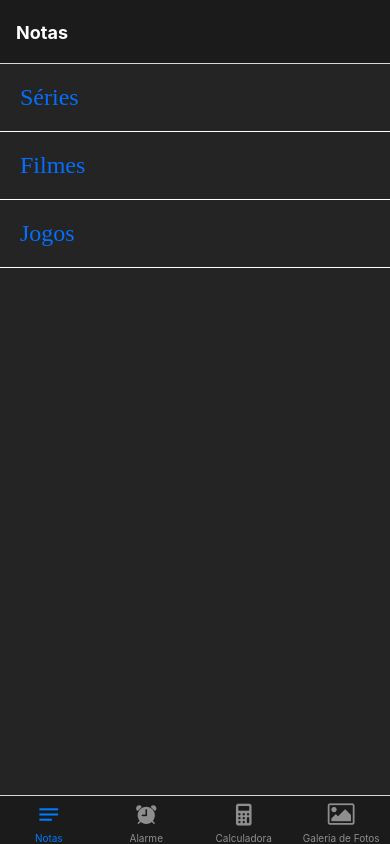
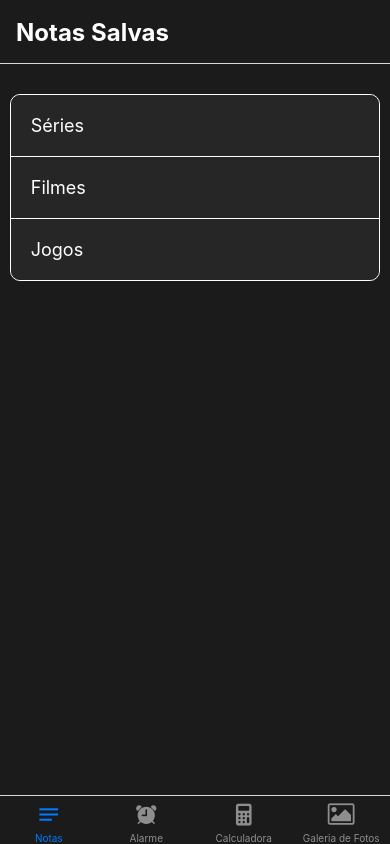
Before and after one commit to EnzoBozzani/control-center-app, a React Native app: screen /Notas in a window 390 px wide. Built offline with nearby package versions, Linux system fonts and the light colour scheme.

Commit message:
feat: started developing notes screen and created common styles

```diff
--- a/App.tsx
+++ b/App.tsx
@@ -3,6 +3,7 @@ import { createBottomTabNavigator } from '@react-navigation/bottom-tabs';
 import NotesNavigator from './screens/NotesNavigator';
 import { MaterialIcons, Ionicons, FontAwesome } from '@expo/vector-icons';
 import { Alarm } from './screens/Alarm';
+import { colors } from './styles';
 
 const Tab = createBottomTabNavigator();
 
@@ -12,15 +13,16 @@ export default function App() {
       <Tab.Navigator
         screenOptions={{
           tabBarStyle: {
-            backgroundColor: '#1b1b1b'
+            backgroundColor: colors.dark
           },
           headerStyle: {
-            backgroundColor: '#1b1b1b'
+            backgroundColor: colors.dark,
           },
-          headerTintColor: '#fff',
+          headerTintColor: colors.white,
           headerTitleStyle: {
             fontWeight: 'bold',
-          }
+            fontSize: 20
+          },
         }}
       >
         <Tab.Screen
--- /dev/null
+++ b/notes.json
@@ -0,0 +1,14 @@
+[
+    {
+        "title": "Séries",
+        "noteContent": "Conteúdo 4fb3niu f4uinfu4n3fuib34 ui3fbnu34nfiu54bnf5ruibf f4uinefduenfdui34f ufin34fujn4iufn4iuf 3f4uinrnufriubn"
+    },
+    {
+        "title": "Filmes",
+        "noteContent": "Conteúdo 4fb3niu f4uinfu4n3fuib34 ui3fbnu34nfiu54bnf5ruibf f4uinefduenfdui34f ufin34fujn4iufn4iuf 3f4uinrnufriubn"
+    },
+    {
+        "title": "Jogos",
+        "noteContent": "Conteúdo 4fb3niu f4uinfu4n3fuib34 ui3fbnu34nfiu54bnf5ruibf f4uinefduenfdui34f ufin34fujn4iufn4iuf 3f4uinrnufriubn"
+    }
+]
--- a/screens/Alarm.tsx
+++ b/screens/Alarm.tsx
@@ -1,8 +1,9 @@
 import { View } from "react-native"
+import { common } from "../styles"
 
 export const Alarm = () => {
     return (
-        <View>
+        <View style={common.container}>
 
         </View>
     )
--- a/screens/Note.tsx
+++ b/screens/Note.tsx
@@ -1,10 +1,15 @@
 import { View, Text } from "react-native";
+import { common } from "../styles";
 
 export const NoteScreen = ({ route }) => {
     const { title, noteContent } = route.params;
 
+    //a parte que tem o texto precisa ser um TextInput enorme que tem um estado atrelado ao seu conteúdo
+    //(inicia com o noteContent), e precisa ter um botão de salvar no final da tela
+    //ao clicar em salvar, o valor do estado é enviado para o firebase
+
     return (
-        <View>
+        <View style={common.container}>
             <Text>
                 {title}
                 {noteContent}
--- a/screens/NotesNavigator.tsx
+++ b/screens/NotesNavigator.tsx
@@ -1,31 +1,35 @@
 import { createNativeStackNavigator } from '@react-navigation/native-stack';
 import { SavedNotesScreen } from './NotesScreen';
 import { NoteScreen } from './Note';
+import { colors } from '../styles';
 
 const NotesStack = createNativeStackNavigator();
 
 export default function () {
     return (
         <NotesStack.Navigator
-            screenOptions={{
-                headerStyle: {
-                    backgroundColor: '#1b1b1b'
-                },
-                headerTintColor: '#fff',
-                headerTitleStyle: {
-                    fontWeight: 'bold',
-                },
-            }}
+            screenOptions={
+                {
+                    headerStyle: {
+                        backgroundColor: colors.dark,
+                    },
+                    headerTintColor: colors.white,
+                    headerTitleStyle: {
+                        fontWeight: 'bold',
+                        fontSize: 24
+                    },
+                }
+            }
         >
             <NotesStack.Screen
-                name='Notas'
+                name='Notas Salvas'
                 component={SavedNotesScreen}
             />
             <NotesStack.Screen
                 name='Nota'
                 component={NoteScreen}
                 //@ts-ignore
-                options={({ route }) => ({ title: route.params.title })}
+                options={() => ({ title: '' })}
             />
         </NotesStack.Navigator>
     );
--- a/screens/NotesScreen.tsx
+++ b/screens/NotesScreen.tsx
@@ -1,21 +1,10 @@
-import { View, StyleSheet, Pressable } from "react-native"
-
-const notes = [
-    {
-        title: 'Séries',
-        noteContent: 'Conteúdo 4fb3niu f4uinfu4n3fuib34 ui3fbnu34nfiu54bnf5ruibf f4uinefduenfdui34f ufin34fujn4iufn4iuf 3f4uinrnufriubn'
-    },
-    {
-        title: 'Filmes',
-        noteContent: 'Conteúdo 4fb3niu f4uinfu4n3fuib34 ui3fbnu34nfiu54bnf5ruibf f4uinefduenfdui34f ufin34fujn4iufn4iuf 3f4uinrnufriubn'
-    },
-    {
-        title: 'Jogos',
-        noteContent: 'Conteúdo 4fb3niu f4uinfu4n3fuib34 ui3fbnu34nfiu54bnf5ruibf f4uinefduenfdui34f ufin34fujn4iufn4iuf 3f4uinrnufriubn'
-    },
-]
+import { View, StyleSheet, Pressable, Text } from "react-native"
+import { colors, common } from "../styles";
+import notes from '../notes.json';
 
 export const SavedNotesScreen = ({ navigation }) => {
+
+    //precisa ter um estado para as notas
 
     const handlePress = (title: string, noteContent: string) => {
         navigation.navigate('Nota', {
@@ -25,16 +14,58 @@ export const SavedNotesScreen = ({ navigation }) => {
     }
 
     return (
+        <View style={common.container}>
             <View style={styles.container}>
-            {notes.map((note, index) => (
+                {notes.map((note, index) => {
+                    if (index == 0) {
+                        return (
+                            <Pressable
+                                style={{
+                                    width: '100%',
+                                    justifyContent: 'center',
+                                    padding: 20,
+                                    backgroundColor: colors.lightGray,
+                                    borderTopRightRadius: 10,
+                                    borderTopLeftRadius: 10,
+                                    borderBottomWidth: 1,
+                                    borderBottomColor: colors.white
+                                }}
+                                onPress={() => handlePress(note.title, note.noteContent)}
+                                key={index}
+                            >
+                                <Text style={styles.noteBtnText}>{note.title}</Text>
+                            </Pressable>
+                        )
+                    }
+                    if (index == notes.length - 1) {
+                        return (
+                            <Pressable
+                                style={{
+                                    width: '100%',
+                                    justifyContent: 'center',
+                                    padding: 20,
+                                    backgroundColor: colors.lightGray,
+                                    borderBottomRightRadius: 10,
+                                    borderBottomLeftRadius: 10
+                                }}
+                                onPress={() => handlePress(note.title, note.noteContent)}
+                                key={index}
+                            >
+                                <Text style={styles.noteBtnText}>{note.title}</Text>
+                            </Pressable>
+                        )
+                    }
+                    return (
                         <Pressable
                             style={styles.noteBtn}
                             onPress={() => handlePress(note.title, note.noteContent)}
                             key={index}
                         >
-                    {note.title}
+                            <Text style={styles.noteBtnText}>{note.title}</Text>
                         </Pressable>
-            ))}
+                    )
+                })}
+            </View>
         </View>
     )
 }
@@ -42,16 +73,23 @@ export const SavedNotesScreen = ({ navigation }) => {
 
 const styles = StyleSheet.create({
     container: {
-        flex: 1,
-        backgroundColor: '#242424'
+        width: '95%',
+        borderWidth: 1,
+        borderRadius: 10,
+        borderColor: colors.white,
+        marginTop: 30,
+        marginHorizontal: '2.5%'
     },
     noteBtn: {
         width: '100%',
         justifyContent: 'center',
+        padding: 20,
+        backgroundColor: colors.lightGray,
         borderBottomWidth: 1,
-        borderBottomColor: '#ffffff',
-        color: '#036ffc',
-        fontSize: 24,
-        padding: 20,
+        borderBottomColor: colors.white
+    },
+    noteBtnText: {
+        color: colors.white,
+        fontSize: 18,
     }
 })
--- /dev/null
+++ b/styles.ts
@@ -0,0 +1,15 @@
+import { StyleSheet } from "react-native"
+
+export const colors = {
+    green: '#01e85d',
+    white: '#fff',
+    dark: '#1b1b1b',
+    lightGray: '#262626'
+}
+
+export const common = StyleSheet.create({
+    container: {
+        flex: 1,
+        backgroundColor: colors.dark
+    }
+})
```
Lines whose indentation alone changed are shown as unchanged.
